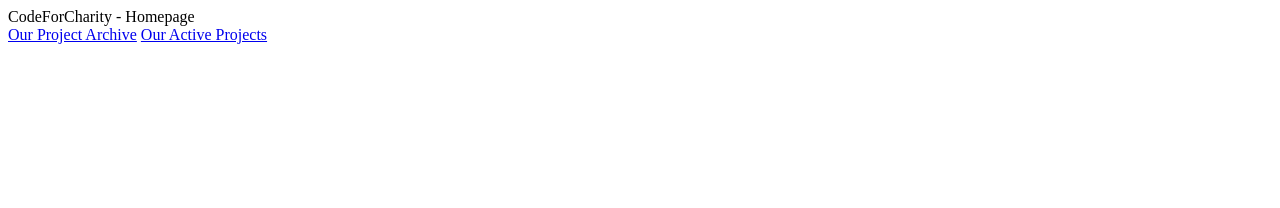
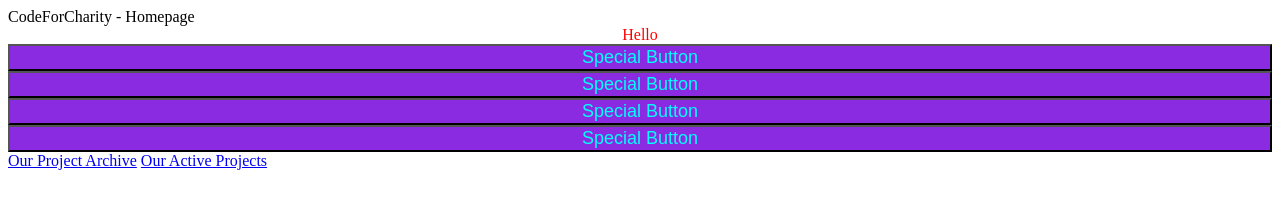
Before and after one commit to bca-code-for-charity/cfc-homepage-web, a plain HTML site: page index.html in a window 1280 px wide. Drawn offline with Linux system fonts and the light colour scheme.

Commit message:
added changes

```diff
--- a/css/index.css
+++ b/css/index.css
@@ -1 +1,24 @@
 /* TODO implement thr styling here */
+
+body {
+
+}
+a {
+
+}
+
+.buttons {
+
+}
+
+#something {
+    text-align: center;
+    color: red;
+}
+
+.special-buttons {
+    font-size: large;
+    width: 100%;
+    color: aqua;
+    background-color: blueviolet;
+}
--- a/index.html
+++ b/index.html
@@ -6,8 +6,15 @@
     </head>
     <body>
         <div>CodeForCharity - Homepage</div>
+        <div id="something">Hello</div>
+        <button class="special-buttons">Special Button</button>
+        <button class="special-buttons">Special Button</button>
+        <button class="special-buttons">Special Button</button>
+        <button class="special-buttons">Special Button</button>
+
         <a href="./archive/">Our Project Archive</a>
         <a href="./active-projects/">Our Active Projects</a>
+        <link rel="stylesheet" href="./css/index.css" />
         <!-- TODO implement the page from here -->
     </body>
 </html>
```
Also changed, not shown: archive/index.html (+1 -0 lines).
